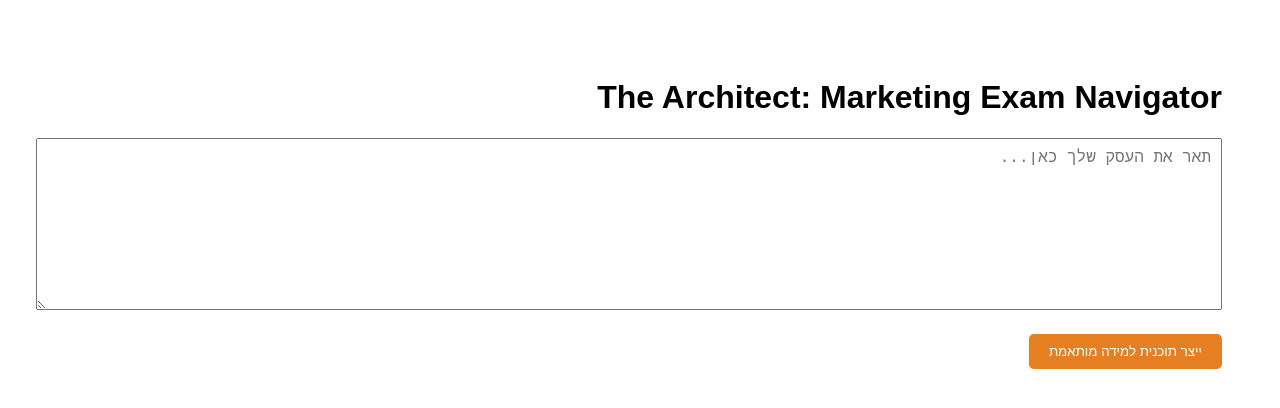
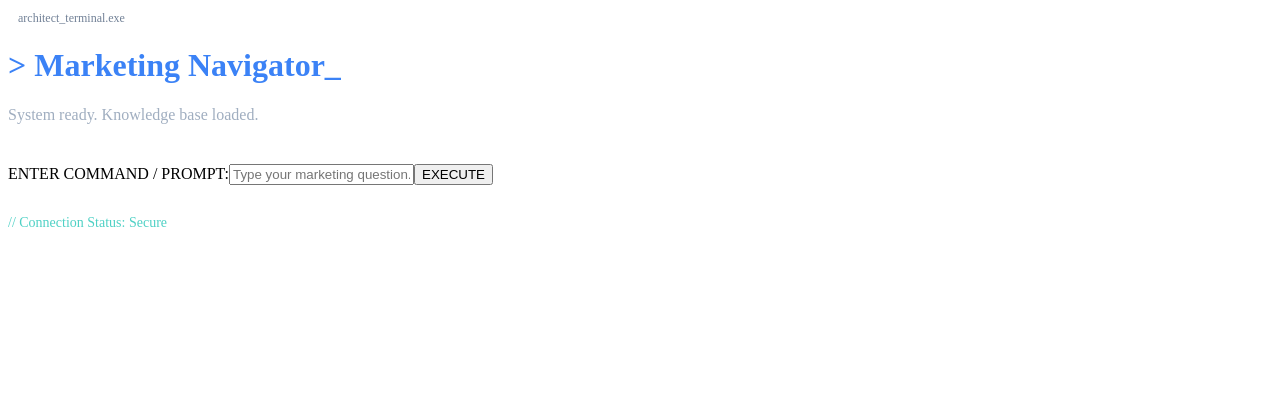
Before and after one commit to talll77-byte/marketing-exam, a Next.js app in the folder marketing-navigator/: page / in a window 1280 px wide. Shown: the top 408 px of the page. Built offline with nearby package versions, Linux system fonts and the light colour scheme.

Commit message:
Update page.js

```diff
--- a/marketing-navigator/app/page.js
+++ b/marketing-navigator/app/page.js
@@ -1,39 +1,28 @@
-"use client";
-import { useState } from 'react';
+export default function Page() {
+  return (
+    <div className="window">
+      {/* סרגל macOS */}
+      <div className="title-bar">
+        <div className="dot r"></div>
+        <div className="dot y"></div>
+        <div className="dot g"></div>
+        <span style={{fontSize: '12px', color: '#718096', marginLeft: '10px'}}>architect_terminal.exe</span>
+      </div>
 
-export default function Home() {
-  const [desc, setDesc] = useState("");
-  const [result, setResult] = useState("");
-  const [loading, setLoading] = useState(false);
+      <div className="content">
+        <h1 style={{color: '#3b82f6'}}>> Marketing Navigator_</h1>
+        <p style={{color: '#a0aec0'}}>System ready. Knowledge base loaded.</p>
 
-  const handleGenerate = async () => {
-    setLoading(true);
-    const res = await fetch('/api/generate', {
-      method: 'POST',
-      body: JSON.stringify({ businessDescription: desc }),
-    });
-    const data = await res.json();
-    setResult(data.html);
-    setLoading(false);
-  };
+        <div style={{marginTop: '40px'}}>
+          <label>ENTER COMMAND / PROMPT:</label>
+          <input type="text" placeholder="Type your marketing question..." />
+          <button>EXECUTE</button>
+        </div>
 
-  return (
-    <div style={{ padding: '50px', fontFamily: 'sans-serif', textAlign: 'right' }} dir="rtl">
-      <h1>The Architect: Marketing Exam Navigator</h1>
-      <textarea
-        value={desc}
-        onChange={(e) => setDesc(e.target.value)}
-        placeholder="תאר את העסק שלך כאן..."
-        style={{ width: '100%', height: '150px', padding: '10px', fontSize: '16px' }}
-      />
-      <button
-        onClick={handleGenerate}
-        disabled={loading}
-        style={{ marginTop: '20px', padding: '10px 20px', cursor: 'pointer', background: '#e67e22', color: 'white', border: 'none', borderRadius: '5px' }}
-      >
-        {loading ? "מעבד נתונים..." : "ייצר תוכנית למידה מותאמת"}
-      </button>
-      <div style={{ marginTop: '40px' }} dangerouslySetInnerHTML={{ __html: result }} />
+        <div style={{marginTop: '30px', fontSize: '14px', color: '#4fd1c5'}}>
+          // Connection Status: Secure
+        </div>
+      </div>
     </div>
   );
 }
```
